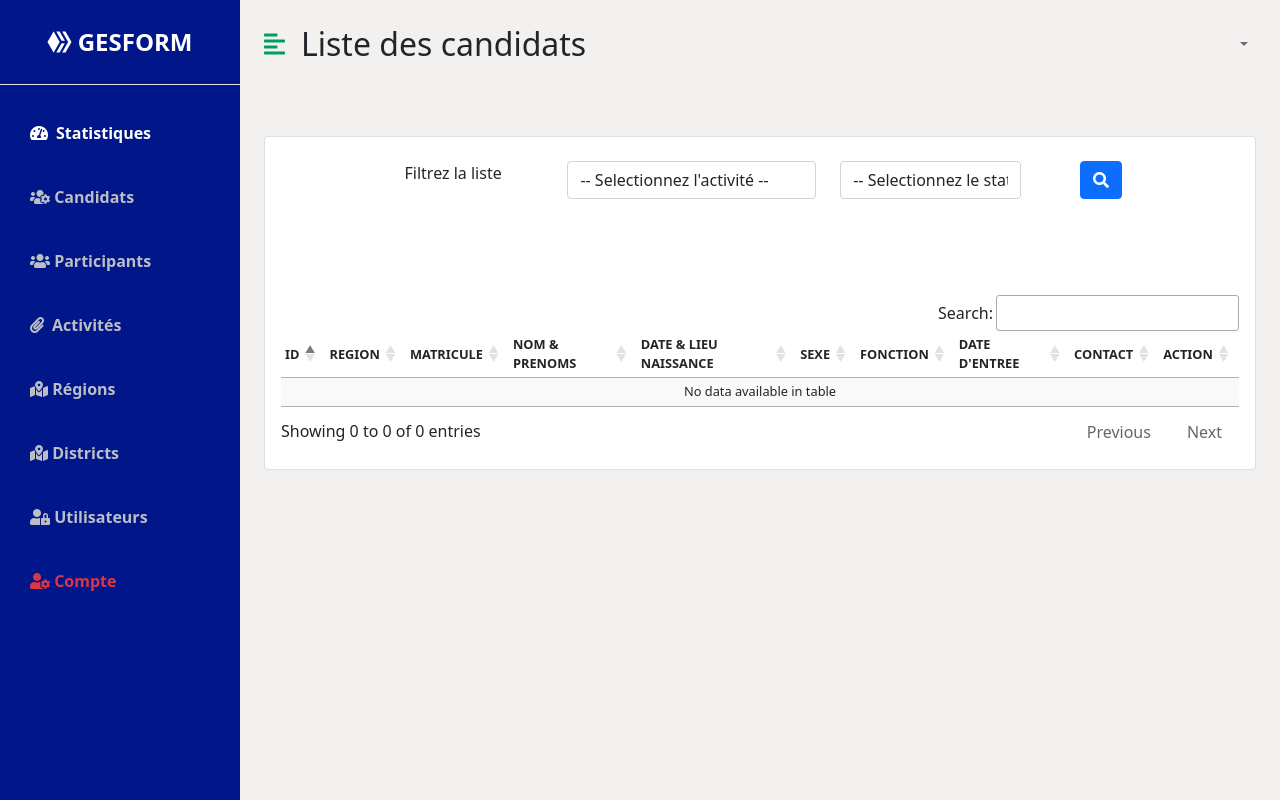
After one commit to delrodie/gesform, a Symfony app: template templates/conafor_candidat/index.html.twig in a window 1280 px wide. The commit adds this page. Run offline with Twig, Linux system fonts and the light colour scheme; the template is opened without the code that fills it, so the values that code supplies are empty; some libraries are stand-ins or nearby versions.

Commit message:
Conafor Validation

```diff
--- a/public/backend/css/styles.css
+++ b/public/backend/css/styles.css
@@ -149,3 +149,17 @@
   color: var(--gris);
   font-weight: bold;
 }
+.table-responsive{
+  overflow-x: auto;
+  width: 100%;
+  margin: auto 0;
+}
+
+.valide i{
+  color: var(--eclaireur);
+  font-size: 1rem;
+}
+.non-valide i{
+  color: var(--routier);
+  font-size: 1rem;
+}
--- a/templates/backend_layout.html.twig
+++ b/templates/backend_layout.html.twig
@@ -48,7 +48,7 @@
                     <a href="{{ absolute_url(path('conafor_dashboard')) }}" class="list-group-item list-group-item-action bg-transparent second-text active"><i
                                 class="fas fa-tachometer-alt me-2"></i>Statistiques
                     </a>
-                    <a href="#" class="list-group-item list-group-item-action bg-transparent second-text fw-bold">
+                    <a href="{{ path('conafor_candidat_index') }}" class="list-group-item list-group-item-action bg-transparent second-text fw-bold">
                         <i class="fas fa-users-cog"></i> Candidats
                     </a>
                     <a href="#" class="list-group-item list-group-item-action bg-transparent second-text fw-bold">
--- /dev/null
+++ b/templates/conafor_candidat/index.html.twig
@@ -0,0 +1,131 @@
+{% extends 'backend_layout.html.twig' %}
+
+{% block title %}{{ parent() }} Liste des candidats{% endblock %}
+{% block entete %}Liste des candidats{% endblock %}
+
+{% block body %}
+    <div class="container-fluid px-4">
+
+        <div class="row my-5 sygesca">
+            <div class="col-md-12">
+                <div class="card">
+                    <div class="card-body">
+                        {% for label, messages in app.flashes(['success', 'danger']) %}
+                            {% for message in messages %}
+                                <div class="alert alert-{{ label }} alert-dismissible fade show" role="alert">
+                                    {{ message }}
+                                    <button type="button" class="btn-close" data-bs-dismiss="alert" aria-label="Close"></button>
+                                </div>
+                            {% endfor %}
+                        {% endfor %}
+                        <div class="row mt-2 mb-5">
+                            <div class="col-md-10 offset-md-1 text-center">
+                                <form action="{{ path('conafor_candidat_index') }}" method="post">
+                                    <div class="row">
+                                        <div class="col-3">Filtrez la liste</div>
+                                        <div class="col-4">
+                                            <select name="search_activite" id="" class="form-control">
+                                                <option value="">-- Selectionnez l'activité --</option>
+                                                <option value=""></option>
+                                                {% for activite in activites %}
+                                                    <option value="{{ activite.id }}">{{ activite.nom }}</option>
+                                                {% endfor %}
+                                            </select>
+                                        </div>
+                                        <div class="col-3">
+                                            <select name="search_validation" id="" class="form-control">
+                                                <option value="">-- Selectionnez le statut --</option>
+                                                <option value=""></option>
+                                                <option value="true">VALIDE</option>
+                                                <option value="">NON VALIDE</option>
+                                            </select>
+                                        </div>
+                                        <div class="col-2">
+                                            <button class="btn btn-primary"><i class="fas fa-search"></i></button>
+                                        </div>
+                                    </div>
+                                </form>
+                            </div>
+                        </div>
+                        <div class="row">
+                            <div class="col mt-5 tableau-liste table-responsive">
+                                <table id="liste" class="compact display table-responsive" style="width: 100%;">
+                                    <thead>
+                                    <tr style="text-align:center;">
+                                        <th>ID</th>
+                                        <th>REGION</th>
+                                        <th>MATRICULE</th>
+                                        <th>NOM & PRENOMS</th>
+                                        <th>DATE & LIEU NAISSANCE</th>
+                                        <th>SEXE</th>
+                                        <th>FONCTION</th>
+                                        <th>DATE D'ENTREE</th>
+                                        <th>CONTACT</th>
+                                        <th>ACTION</th>
+                                    </tr>
+                                    </thead>
+                                    <tbody>
+                                    {% for candidater in candidaters %}
+                                        <tr>
+                                            <td>{{ loop.index }}</td>
+                                            <td>{{ candidater.candidat.region.nom|title }}</td>
+                                            <td class="text-center">{{ candidater.candidat.matricule }}</td>
+                                            <td>{{ candidater.candidat.nom }} {{ candidater.candidat.prenoms|title }}</td>
+                                            <td>{{ candidater.candidat.dateNaissance }} à {{ candidater.candidat.lieuNaissance }}</td>
+                                            <td>{{ candidater.candidat.sexe|title }}</td>
+                                            <td>{{ candidater.candidat.fonction|title }}</td>
+                                            <td>{{ candidater.candidat.dateEntree }}</td>
+                                            <td>{{ candidater.candidat.contact }}</td>
+                                            <td class="text-center">
+                                                {% if not candidater.validation %}
+                                                    <a href="{{ path('conafor_candidat_show', {'id': candidater.id}) }}" class="non-valide"><i class="far fa-edit"></i></a>
+                                                {% else %}
+                                                    <a href="{{ path('conafor_candidat_show', {'id': candidater.id}) }}" class="valide"><i class="far fa-check-square"></i></a>
+                                                {% endif %}
+                                            </td>
+                                        </tr>
+                                    {% endfor %}
+                                    </tbody>
+                                </table>
+                            </div>
+                        </div>
+                    </div>
+                </div>
+            </div>
+        </div>
+
+
+    </div>
+{% endblock %}
+
+{% block stylesheets %}
+    {{ parent() }}
+    <link rel="stylesheet" href="https://cdn.datatables.net/1.11.3/css/jquery.dataTables.min.css">
+    <link rel="stylesheet" href="https://cdn.datatables.net/buttons/2.0.0/css/buttons.dataTables.min.css">
+{% endblock %}
+{% block javascripts %}
+    {{ parent() }}
+    <script src="https://code.jquery.com/jquery-3.5.1.js"></script>
+    <script src="https://cdn.datatables.net/1.11.3/js/jquery.dataTables.min.js"></script>
+    <script src="https://cdn.datatables.net/buttons/2.0.0/js/dataTables.buttons.min.js"></script>
+    <script src="https://cdnjs.cloudflare.com/ajax/libs/jszip/3.1.3/jszip.min.js"></script>
+    <script src="https://cdnjs.cloudflare.com/ajax/libs/pdfmake/0.1.53/pdfmake.min.js"></script>
+    <script src="https://cdnjs.cloudflare.com/ajax/libs/pdfmake/0.1.53/vfs_fonts.js"></script>
+    <script src="https://cdn.datatables.net/buttons/2.0.0/js/buttons.html5.min.js"></script>
+    <script src="https://cdn.datatables.net/buttons/2.0.1/js/buttons.print.min.js"></script>
+    <script>
+        $(document).ready(function() {
+
+            $('#liste').DataTable( {
+                dom: 'Bfrtip',
+                buttons: [
+                    'copy', 'csv', 'excel', 'pdf', 'print'
+                ],
+                language: {
+                    url: 'https://cdn.datatables.net/plug-ins/1.11.3/i18n/fr_fr.json'
+                },
+                responsive: true
+            } );
+        } );
+    </script>
+{% endblock %}
```
Also changed, not shown: src/Controller/Backend/ConaforCandidatController.php (added, +79 -0 lines), src/Repository/CandidaterRepository.php (+48 -0 lines), templates/conafor_candidat/edit.html.twig (added, +152 -0 lines).
